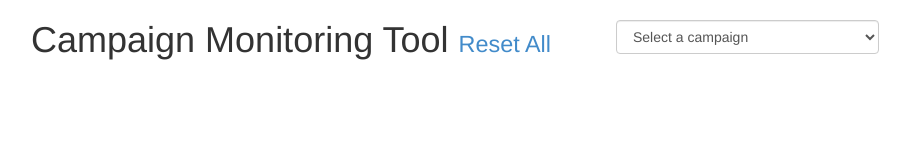
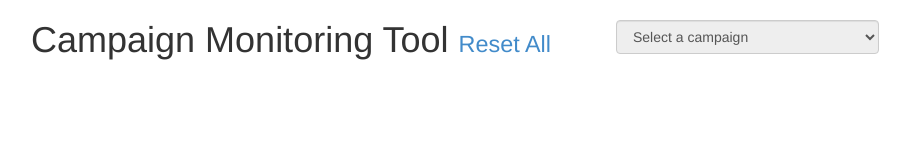
Before and after one commit to mobilizingcs/monitor, a plain HTML site: page index.html in a window 1280 px wide. Shown: the whole page, without its empty margins (39-949 px from the left). Drawn offline with Linux system fonts and the light colour scheme; no server answers.

Commit message:
disable campaign selector until campaigns are loaded

```diff
--- a/index.html
+++ b/index.html
@@ -33,7 +33,7 @@
    <h1>Campaign Monitoring Tool <small><a href="javascript:dc.filterAll(); dc.renderAll();">Reset All</a></small></h1>
   </div>
   <div class="col-md-3"><br>
-  <select class="form-control" id="campaign_select">
+  <select class="form-control" id="campaign_select" disabled>
    <option>Select a campaign</option>
   </select>
   </div>
--- a/index.js
+++ b/index.js
@@ -15,6 +15,7 @@ $(function(){
 		    .attr("value",v.urn)
 		    .text(v.name));
 		});
+		 $("#campaign_select").removeProp('disabled');
 		});
                 oh.keepalive();
         });
```
